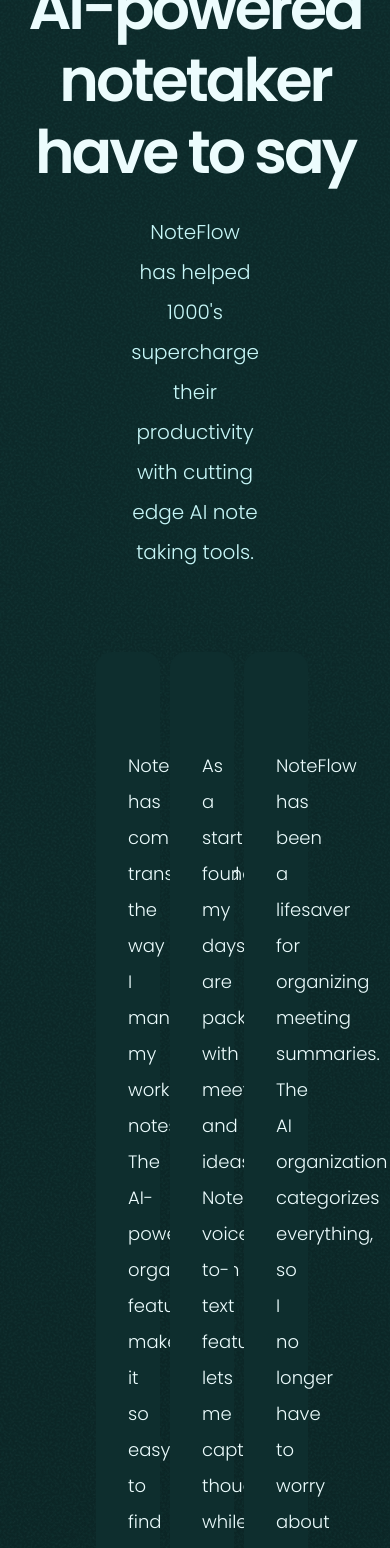
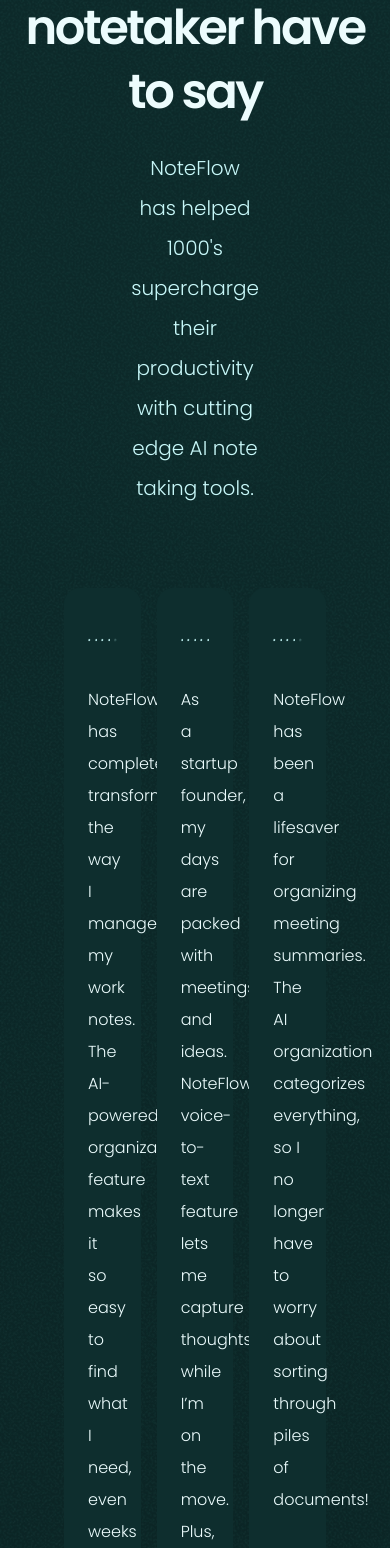
Before and after one commit to Jisap/NoteFlowApp, a React (Vite) app: page / in a window 390 px wide. Shown: the part 5912-7460 px from the top of the page. Built offline with nearby package versions, Linux system fonts and the light colour scheme.

Commit message:
Enhance Testimonials components with responsive design adjustments for improved user experience on smaller screens

```diff
--- a/src/components/sections/Testimonials/Testimonial.jsx
+++ b/src/components/sections/Testimonials/Testimonial.jsx
@@ -10,7 +10,7 @@
       transition={{
         opacity: { duration: 0.7, ease: "easeInOut" },
       }}
-      className="bg-primary-1300 rounded-2xl px-8 py-10"
+      className="bg-primary-1300 rounded-2xl px-8 py-10 max-xl:px-6"
     >
       <div className="flex gap-x-1 pb-8">
         {Array.from({length: test.rating }).map((_, i) => (
@@ -21,21 +21,21 @@
         ))}
       </div>
 
-      <p className="text-primary-50 pb-16 text-lg/loose font-light">
+      <p className="text-primary-50 pb-16 text-lg/loose font-light max-xl:text-base/loose">
         {test.description}
       </p>
 
-      <div className="flex items-center gap-x-6">
+      <div className="flex items-center gap-x-6 max-xl:gap-x-4">
         <img
           src={test.src}
           alt="Portrait Headshot"
-          className="h-18 rounded-full"
+          className="h-18 rounded-full max-xl:h-16"
         />
         <div>
-          <p className="text-primary-500 text-xl/7 font-bold tracking-tight">
+          <p className="text-primary-500 text-xl/7 font-bold tracking-tight max-xl:text-lg">
             {test.name}
           </p>
-          <p className="text-primary-75 text-base/loose tracking-tight">
+          <p className="text-primary-75 text-base/loose tracking-tight max-xl:text-sm">
             {test.title}
           </p>
         </div>
--- a/src/components/sections/Testimonials/Testimonials.jsx
+++ b/src/components/sections/Testimonials/Testimonials.jsx
@@ -9,12 +9,12 @@
 
   return (
     <section className="bg-gradient-to-top">
-      <div className="m-auto flex max-w-[90rem] flex-col items-center px-24 py-32">
+      <div className="m-auto flex max-w-[90rem] flex-col items-center px-24 py-32 max-xl:px-16 max-xl:py-24">
         <div className="mb-20 flex max-w-[51.625rem] flex-col items-center gap-y-6">
           <p className="text-primary-1300 bg-primary-500 primary-glow w-min rounded-full px-4 py-2 text-base/8">
             Testimonials
           </p>
-          <h2 className="text-primary-50 text-center text-6xl/18 font-semibold tracking-tighter">
+          <h2 className="text-primary-50 text-center text-6xl/18 font-semibold tracking-tighter max-xl:text-5xl/16">
             What out AI-powered <br />
             notetaker have to say
           </h2>
@@ -23,7 +23,7 @@
           </p>
         </div>
 
-        <div className="mb-20 grid grid-cols-3 gap-x-6">
+        <div className="mb-20 grid grid-cols-3 gap-x-6 max-xl:gap-x-4">
           <TestimonialsList
             testimonials={test.slice(0, expanded ? 5 : 2)}
           />
@@ -37,7 +37,7 @@
 
         <button
           className="flex text-primary-50 border-primary-50 transition-properties hover:bg-primary-50 hover:text-primary-1300
-          group cursor-pointer items-center gap-x-3 rounded-full border-2 px-8 py-3.5 text-lg/8"
+          group cursor-pointer items-center gap-x-3 rounded-full border-2 px-8 py-3.5 text-lg/8 max-xl:px-6 max-xl:py-3 max-xl:text-base/loose"
           onClick={() => setExpanded((curr) => !curr)}
         >
           {expanded ? "Show less" : "Show more"}
--- a/src/components/sections/Testimonials/TestimonialsList.jsx
+++ b/src/components/sections/Testimonials/TestimonialsList.jsx
@@ -4,7 +4,7 @@
 
 const TestimonialsList = ({ testimonials }) => {
   return (
-    <ul className="flex flex-col gap-y-6">
+    <ul className="flex flex-col gap-y-6 max-xl:gap-y-4">
       {testimonials.map((test) => (
         <Testimonial
           key={test.name}
```
